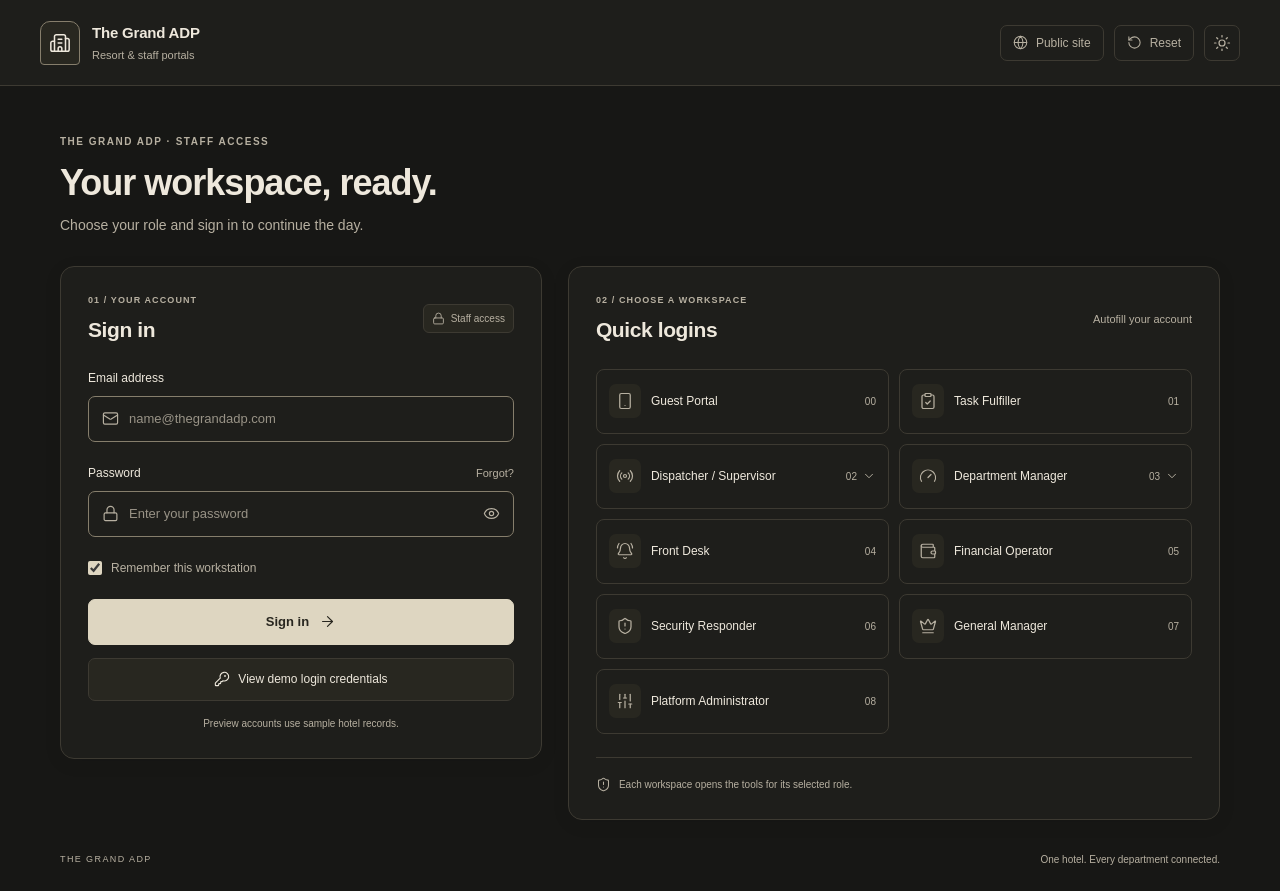
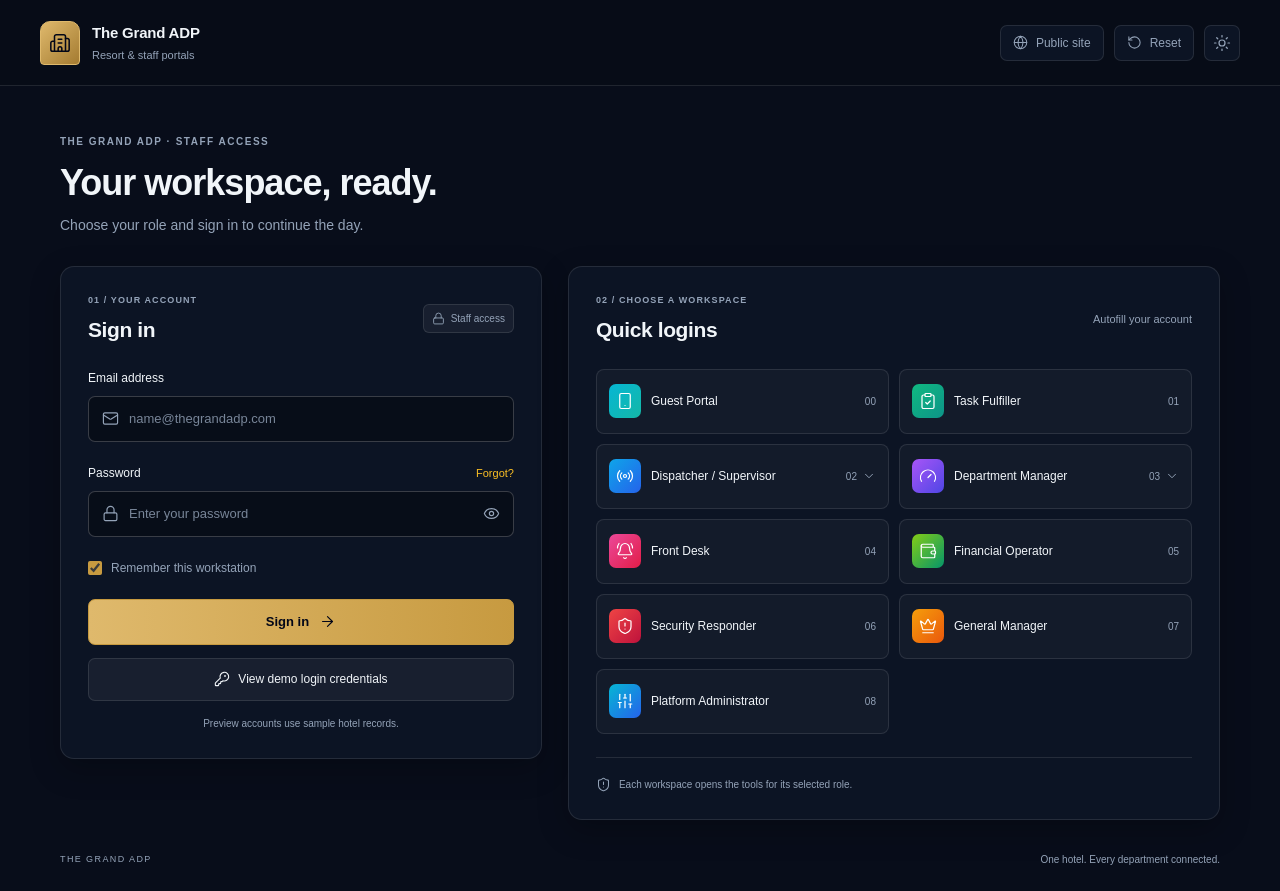
Before and after one commit to chinmaya-behera/hotel-app-main, a Next.js app in the folder public-preview/: page /login in a window 1280 px wide. Built offline with nearby package versions, Linux system fonts and the light colour scheme.

Commit message:
Restore original login palette without changing manager themes

```diff
--- a/public-preview/src/components/login/PortalLoginView.tsx
+++ b/public-preview/src/components/login/PortalLoginView.tsx
@@ -435,7 +435,7 @@ export function PortalLoginView() {
                 const isDispatcher = role.id === 'dispatcher';
                 return <React.Fragment key={role.id}>
                   <button type="button" className="portal-role" data-selected={isSelected} onClick={() => handleSelectRole(role)} aria-pressed={isSelected} aria-expanded={role.id === 'manager' ? !!managerSelected : isDispatcher ? dispatcherDropdownOpen : undefined} aria-controls={role.id === 'manager' ? 'manager-preview-selector' : isDispatcher ? 'dispatcher-preview-selector' : undefined}>
-                    <span className="portal-role-icon"><Icon size={18}/></span><span className="portal-role-name">{role.name}{isDispatcher && isSelected && <small>{selectedDept}</small>}</span><span className="portal-role-number">{isSelected ? <Check size={15}/> : role.num}</span>{(isDispatcher || role.id === 'manager') && <ChevronDown size={14} className="portal-role-chevron"/>}
+                    <span className={`portal-role-icon ${role.color}`}><Icon size={18}/></span><span className="portal-role-name">{role.name}{isDispatcher && isSelected && <small>{selectedDept}</small>}</span><span className="portal-role-number">{isSelected ? <Check size={15}/> : role.num}</span>{(isDispatcher || role.id === 'manager') && <ChevronDown size={14} className="portal-role-chevron"/>}
                   </button>
                   {isDispatcher && dispatcherDropdownOpen && <div className="portal-department-picker" id="dispatcher-preview-selector"><div className="portal-picker-heading"><strong>Choose department console</strong><span>4 departments</span></div><p>Choose a department to load its dispatcher account.</p><div className="portal-dispatcher-grid">{DISPATCHER_DEPARTMENTS.map(dept => {
                     const DeptIcon = dept.icon;
--- a/public-preview/src/components/login/portal-login.css
+++ b/public-preview/src/components/login/portal-login.css
@@ -1,13 +1,58 @@
-.portal-page-wrap.warm-theme { min-height: 100dvh; display: flex; flex-direction: column; background: var(--warm-canvas); color: var(--warm-ink); font: 14px/1.5 Arial, Helvetica, sans-serif; }
+/* Login-only palette: keep the manager workspaces on their separate warm theme. */
+.portal-page-wrap.warm-theme {
+  --warm-canvas: #f8fafc;
+  --warm-panel: #ffffff;
+  --warm-soft: #f1f5f9;
+  --warm-highlight: #fffbeb;
+  --warm-selected: #fde68a;
+  --warm-line: #e2e8f0;
+  --warm-control: #cbd5e1;
+  --warm-ink: #0f172a;
+  --warm-muted: #64748b;
+  --warm-primary: #c79a40;
+  --warm-on-primary: #020617;
+  --warm-focus: #f59e0b;
+  --warm-shadow: 0 10px 30px #0f172a0a;
+  --warm-overlay: #0c1c27b0;
+  --portal-header: #ffffff;
+  --portal-input: #ffffff;
+  --portal-role: #f8fafc;
+  --portal-role-hover: #ffffff;
+  --portal-selection-border: #f59e0b;
+  --portal-link: #d97706;
+  min-height: 100dvh; display: flex; flex-direction: column; background: var(--warm-canvas); color: var(--warm-ink); font: 14px/1.5 Arial, Helvetica, sans-serif;
+}
+.portal-page-wrap.warm-theme[data-theme='dark'] {
+  --warm-canvas: #080d1a;
+  --warm-panel: #0c1424;
+  --warm-soft: #ffffff0d;
+  --warm-highlight: #fbbf241a;
+  --warm-selected: #fbbf2433;
+  --warm-line: #ffffff1a;
+  --warm-control: #ffffff33;
+  --warm-ink: #f1f5f9;
+  --warm-muted: #94a3b8;
+  --warm-primary: #c79a40;
+  --warm-on-primary: #020617;
+  --warm-focus: #fbbf24;
+  --warm-shadow: 0 10px 30px #00000040;
+  --warm-overlay: #0c1c27b0;
+  --portal-header: #070c17;
+  --portal-input: #070d18;
+  --portal-role: #ffffff08;
+  --portal-role-hover: #ffffff0d;
+  --portal-selection-border: #fbbf24b3;
+  --portal-link: #fbbf24;
+}
 .portal-page-wrap *, .portal-page-wrap *::before { box-sizing: border-box; }
 .portal-page-wrap button, .portal-page-wrap input, .portal-page-wrap select { font-family: inherit; }
 .portal-page-wrap button { cursor: pointer; }
 .portal-page-wrap svg { flex-shrink: 0; stroke-width: 1.65; }
 .portal-page-wrap :is(button, a, input, select):focus-visible { outline: 2px solid var(--warm-focus); outline-offset: 4px; }
 .portal-page-wrap ::selection { background: var(--warm-selected); color: var(--warm-ink); }
-.portal-header { display: flex; align-items: center; justify-content: space-between; gap: 20px; min-height: 86px; padding: 18px 40px; border-bottom: 1px solid var(--warm-line); background: var(--warm-panel); }
+.portal-header { display: flex; align-items: center; justify-content: space-between; gap: 20px; min-height: 86px; padding: 18px 40px; border-bottom: 1px solid var(--warm-line); background: var(--portal-header); }
 .portal-brand { display: flex; align-items: center; gap: 12px; color: var(--warm-ink); }
-.portal-brand-mark { display: grid; place-items: center; width: 40px; height: 44px; border-radius: 10px 10px 4px 4px; border: 1px solid var(--warm-control); background: var(--warm-soft); }
+.portal-brand-mark { display: grid; place-items: center; width: 40px; height: 44px; border-radius: 10px 10px 4px 4px; border: 1px solid #dfb96c; background: linear-gradient(135deg, #dfb96c, #a47b31); color: #020617; }
 .portal-brand strong { display: block; font-size: 15px; font-weight: 600; letter-spacing: -.2px; }
 .portal-brand small { display: block; font-size: 11px; color: var(--warm-muted); margin-top: 3px; }
 .portal-header-actions { display: flex; align-items: center; gap: 10px; }
@@ -28,26 +73,25 @@
 .portal-form { display: grid; gap: 22px; }
 .portal-field label { display: block; font-size: 12px; font-weight: 500; margin-bottom: 9px; }
 .portal-label-row { display: flex; align-items: baseline; justify-content: space-between; }
-.portal-text-button { font-size: 11px; color: var(--warm-muted); }
+.portal-text-button { font-size: 11px; color: var(--portal-link); }
 .portal-text-button:hover { text-decoration: underline; text-underline-offset: 3px; }
-.portal-input-wrap { display: flex; align-items: center; gap: 10px; min-height: 46px; padding: 0 13px; border: 1px solid var(--warm-control); border-radius: 7px; color: var(--warm-muted); background: var(--warm-panel); }
+.portal-input-wrap { display: flex; align-items: center; gap: 10px; min-height: 46px; padding: 0 13px; border: 1px solid var(--warm-control); border-radius: 7px; color: var(--warm-muted); background: var(--portal-input); }
 .portal-input-wrap:focus-within { border-color: var(--warm-focus); outline: 2px solid var(--warm-highlight); outline-offset: 2px; }
 .portal-input-wrap input { width: 100%; min-width: 0; padding: 12px 0; font-size: 13px; background: transparent; color: var(--warm-ink); border: 0; outline: none !important; box-shadow: none; }
 .portal-input-wrap input::placeholder { color: var(--warm-muted); opacity: .8; }
 .portal-input-wrap button { display: grid; place-items: center; padding: 4px 0 4px 4px; color: var(--warm-muted); }
 .portal-remember { display: flex; align-items: center; gap: 9px; font-size: 12px; color: var(--warm-muted); cursor: pointer; }
 .portal-remember input { accent-color: var(--warm-primary); width: 14px; height: 14px; }
-.portal-submit { display: flex; align-items: center; justify-content: center; gap: 10px; width: 100%; min-height: 46px; padding: 12px 16px; border: 1px solid var(--warm-primary); border-radius: 7px; font-size: 13px; font-weight: 600; background: var(--warm-primary); color: var(--warm-on-primary); }
+.portal-submit { display: flex; align-items: center; justify-content: center; gap: 10px; width: 100%; min-height: 46px; padding: 12px 16px; border: 1px solid var(--warm-primary); border-radius: 7px; font-size: 13px; font-weight: 600; background: linear-gradient(90deg, #dfb96c, #c79a40); color: var(--warm-on-primary); }
 .portal-submit:hover:not(:disabled) { filter: brightness(.94); }
 .portal-submit:disabled { opacity: .6; cursor: wait; }
 .portal-demo-note { margin-top: 15px; color: var(--warm-muted); font-size: 10px; text-align: center; }
 .portal-helper { font-size: 11px; color: var(--warm-muted); text-align: right; }
 .portal-role-grid { display: grid; grid-template-columns: repeat(2, minmax(0, 1fr)); gap: 10px; }
-.portal-role { display: flex; align-items: center; gap: 10px; min-width: 0; min-height: 65px; padding: 12px; border: 1px solid var(--warm-line); border-radius: 8px; color: var(--warm-ink); background: var(--warm-panel); text-align: left; transition: border-color .15s, background .15s; }
-.portal-role:hover { border-color: var(--warm-control); background: var(--warm-soft); }
-.portal-role[data-selected='true'] { background: var(--warm-highlight); border-color: var(--warm-control); }
-.portal-role-icon { display: grid; place-items: center; width: 32px; height: 34px; flex-shrink: 0; color: var(--warm-muted); border-radius: 7px; background: var(--warm-soft); }
-.portal-role[data-selected='true'] .portal-role-icon { color: var(--warm-ink); background: var(--warm-selected); }
+.portal-role { display: flex; align-items: center; gap: 10px; min-width: 0; min-height: 65px; padding: 12px; border: 1px solid var(--warm-line); border-radius: 8px; color: var(--warm-ink); background: var(--portal-role); text-align: left; transition: border-color .15s, background .15s; }
+.portal-role:hover { border-color: var(--warm-control); background: var(--portal-role-hover); }
+.portal-role[data-selected='true'] { background: var(--warm-highlight); border-color: var(--portal-selection-border); }
+.portal-role-icon { display: grid; place-items: center; width: 32px; height: 34px; flex-shrink: 0; color: #ffffff; border-radius: 7px; background-image: linear-gradient(to bottom right, var(--tw-gradient-stops)); }
 .portal-role-name { flex: 1; min-width: 0; font-size: 12px; font-weight: 500; line-height: 1.5; }
 .portal-role-name small { display: block; color: var(--warm-muted); font-size: 10px; margin-top: 2px; }
 .portal-role-number { font-size: 10px; color: var(--warm-muted); font-variant-numeric: tabular-nums; }
```
Also changed, not shown: 1 other file (tests, documents, lock files or other folders).
